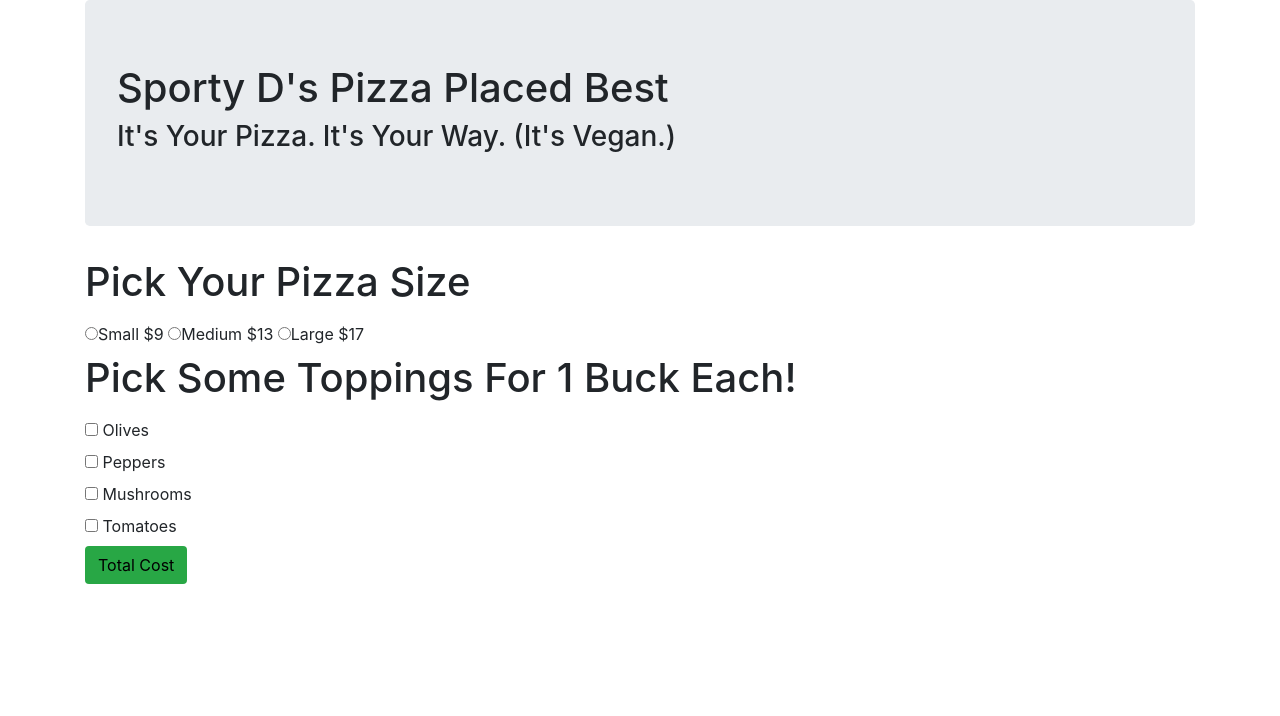
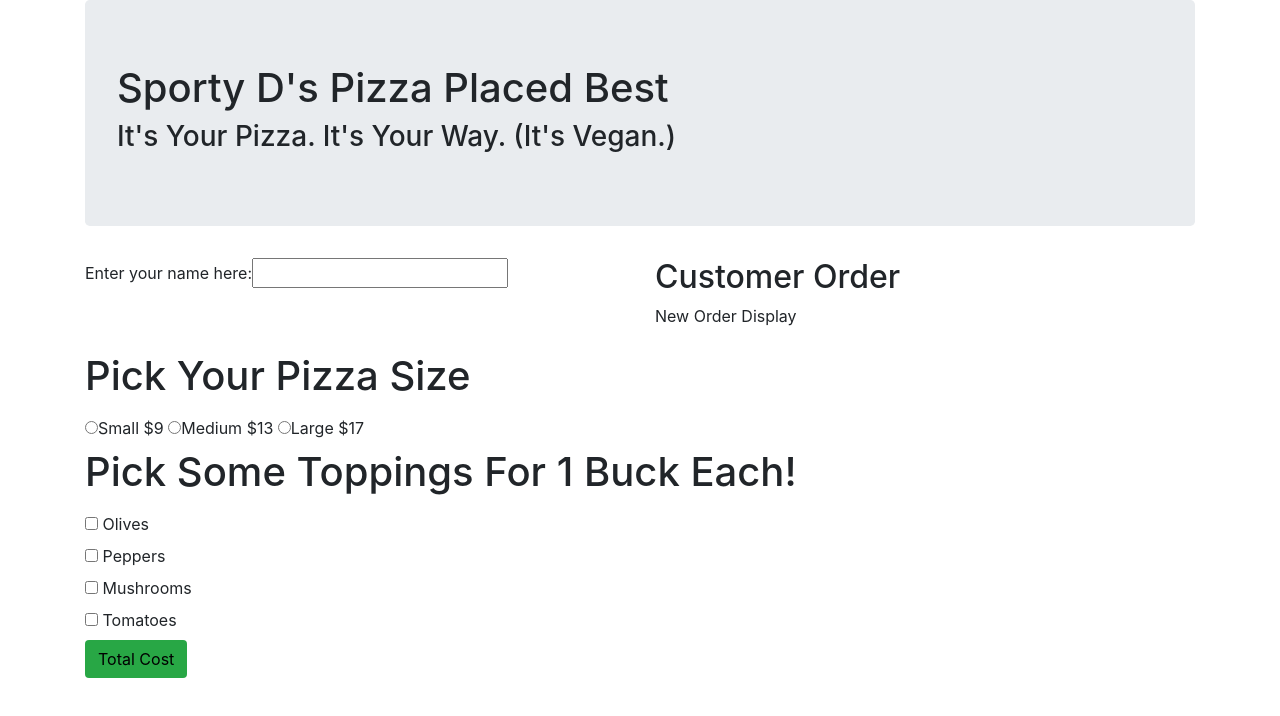
Before and after one commit to ericconner5/Independent-Project-4, a plain HTML site: page index.html in a window 1280 px wide. Drawn offline with Linux system fonts and the light colour scheme.

Commit message:
add name and price displays

```diff
--- a/index.html
+++ b/index.html
@@ -13,6 +13,23 @@
     <div id="title-header" class="jumbotron off-top">
       <h1>Sporty D's Pizza Placed Best</h1>
       <h3>It's Your Pizza. It's Your Way. (It's Vegan.)</h3>
+    </div>
+    <div class="row">
+      <div class="col-md-6">
+        <div>
+        <label>Enter your name here:</label><input id="name" type ="text"/><br/>
+        <h1 id="message"></h1>
+        </div>
+      </div>
+      <div class="col-md-6">
+        <h2>Customer Order</h2>
+        <form id="new-order-display">
+          <div class="form-group">
+            <label for="new-order-display">New Order Display</label>
+            <span id="new-order-display"></span>
+          </div>
+        </form>
+      </div>
     </div>
     <form class="pizza-form">
       <div class="size-radios">
--- a/js/scripts.js
+++ b/js/scripts.js
@@ -1,3 +1,4 @@
+//back end logic
 function Pizza(size, toppings) {
   this.size = size;
   this.toppings = toppings;
@@ -17,7 +18,11 @@ Pizza.prototype.price = function() {
 }
 
 //front end logic
+
 $(document).ready(function(){
+  $('#name').change(function(){
+    $('#message').html('Welcome ' + $('#name').val());
+  });
   $("form.pizza-form").submit(function(event){
     event.preventDefault();
     var size = $('input[name=opt-size]:checked').val();
@@ -26,6 +31,6 @@ $(document).ready(function(){
     }).get();
     var pizza = new Pizza(size, toppings);
     var pizzaPrice = pizza.price();
-    alert('The cost of your pizza is ' + "$" + pizzaPrice + '.')
+    $("#new-order-display").text('Your ' + 'Pizza ' + 'is ' + '$' + pizzaPrice)
   })
 })
```
